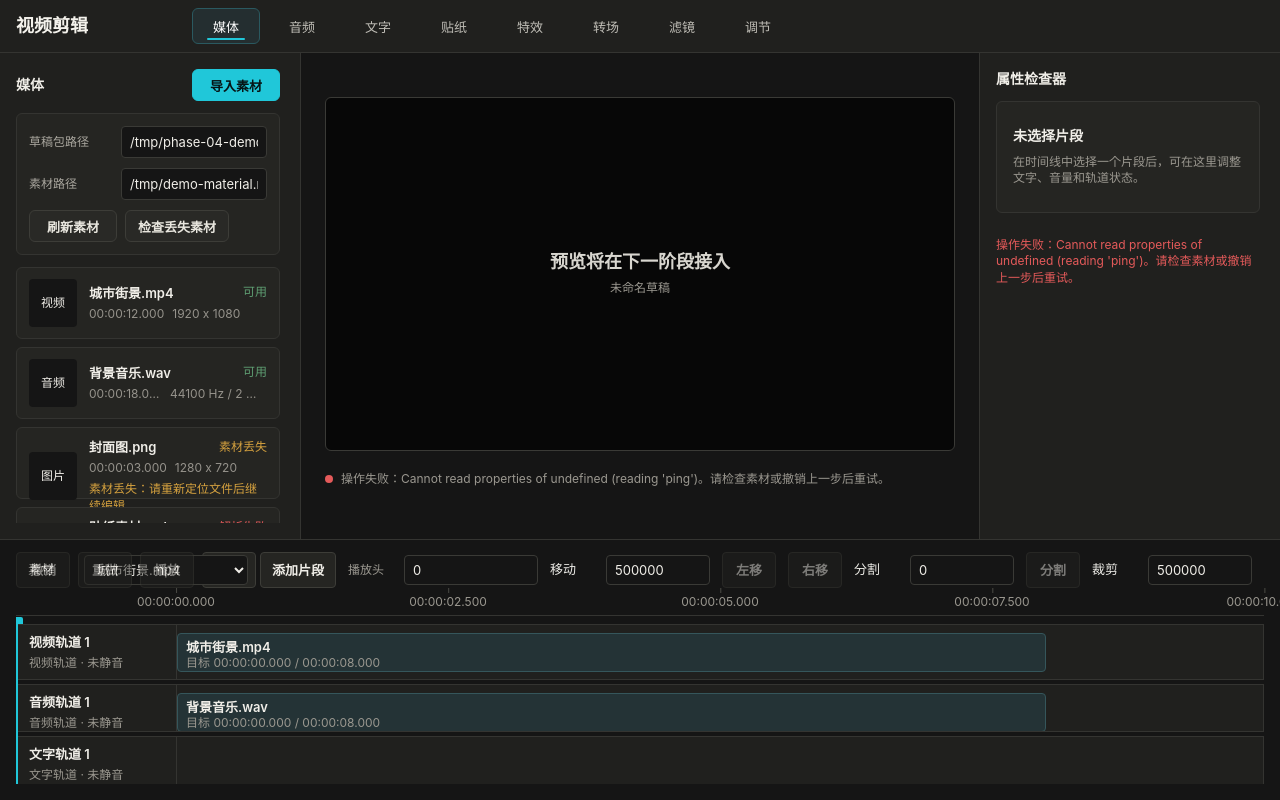
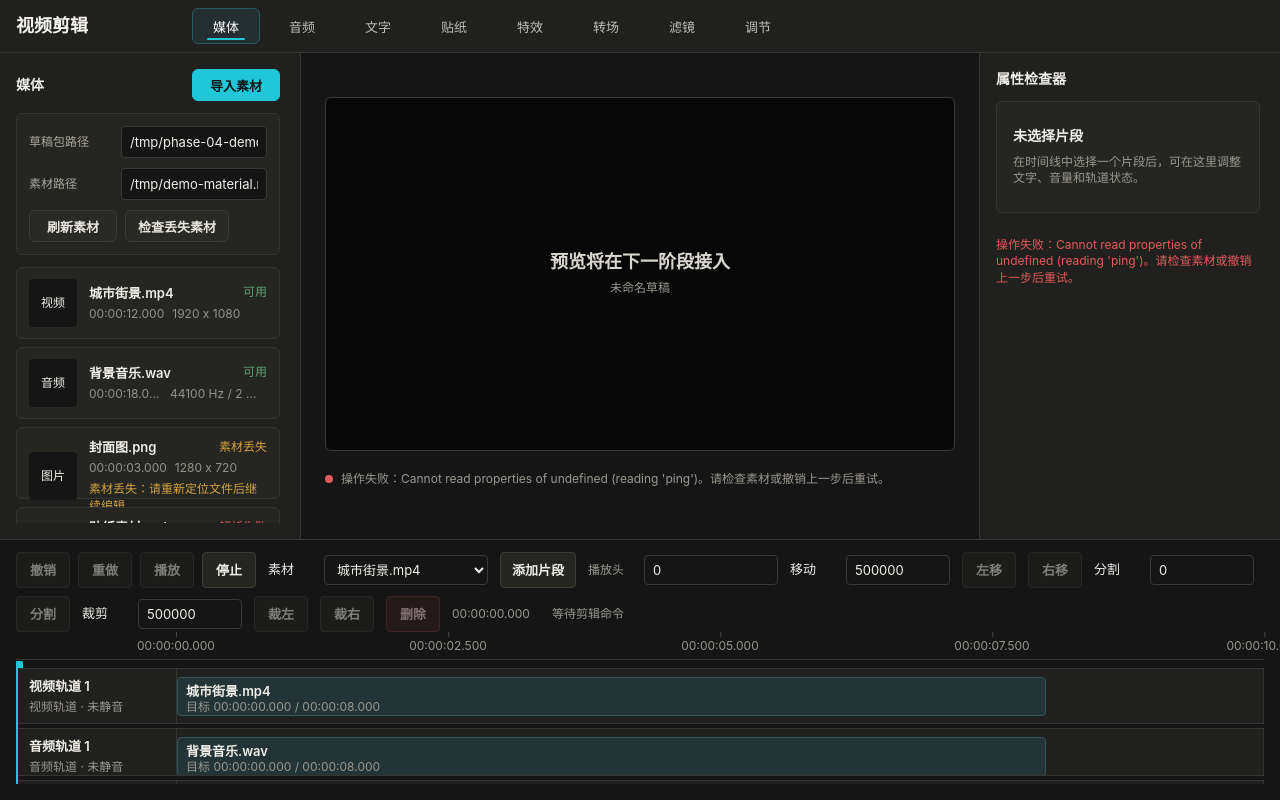
Before and after one commit to lzw5399/video-editor, a React (Vite) app in the folder apps/desktop-electron/: page / in a window 1280 px wide. Built offline with nearby package versions, Linux system fonts and the light colour scheme.

Commit message:
fix(04): prevent timeline toolbar clipping

```diff
--- a/apps/desktop-electron/src/renderer/styles.css
+++ b/apps/desktop-electron/src/renderer/styles.css
@@ -580,7 +580,7 @@ h2 {
 
 .timeline-surface {
   display: grid;
-  grid-template-rows: 36px 28px minmax(0, 1fr);
+  grid-template-rows: 80px 28px minmax(0, 1fr);
   min-width: 0;
   min-height: 0;
 }
@@ -594,12 +594,13 @@ h2 {
 
 .transport-strip {
   display: flex;
+  flex-wrap: wrap;
   align-items: center;
-  gap: 12px;
-  height: 36px;
+  align-content: start;
+  gap: 8px 12px;
+  height: 80px;
   min-width: 0;
-  overflow-x: auto;
-  overflow-y: hidden;
+  overflow: hidden;
 }
 
 .transport-buttons {
@@ -683,6 +684,15 @@ h2 {
   overflow: hidden;
   text-overflow: ellipsis;
   white-space: nowrap;
+}
+
+.playhead-time {
+  flex: 0 0 88px;
+}
+
+.timeline-status {
+  flex: 1 1 160px;
+  min-width: 120px;
 }
 
 .timeline-ruler {
```
Also changed, not shown: 1 other file (tests, documents, lock files or other folders).
